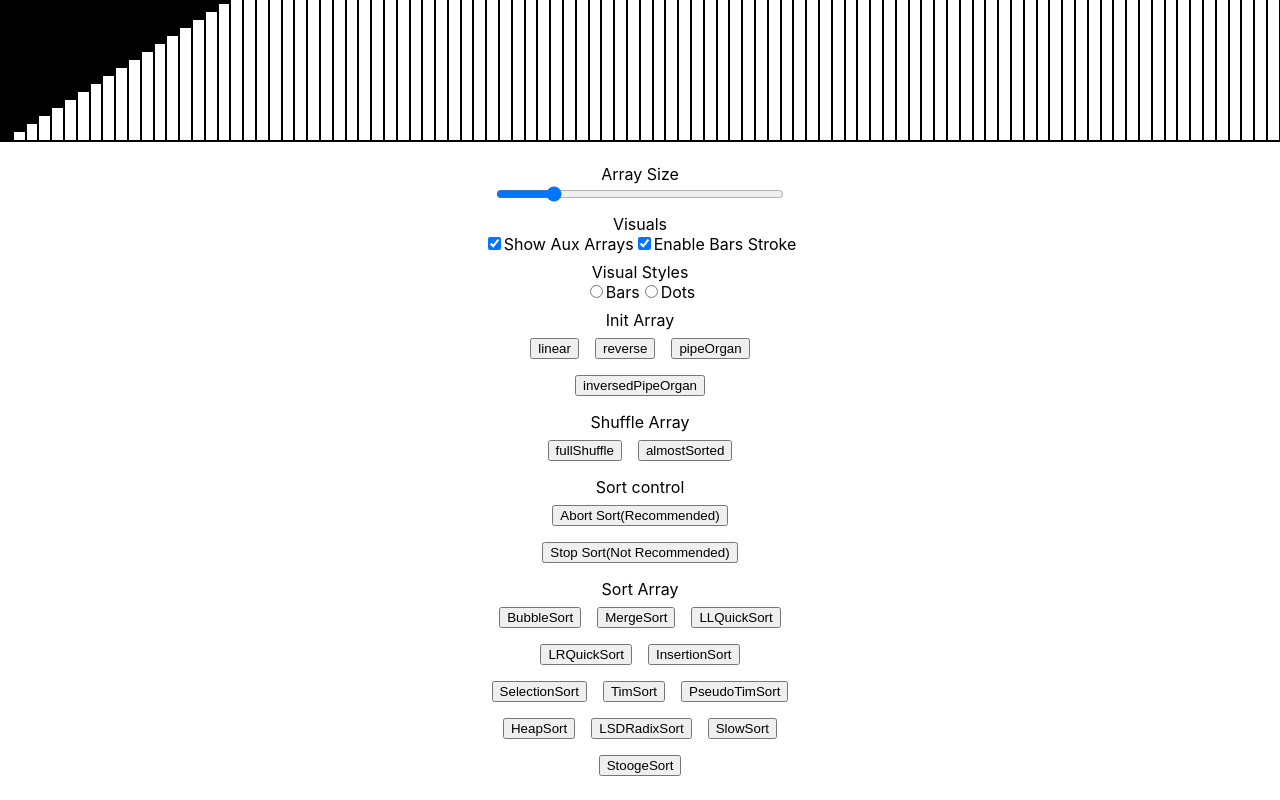
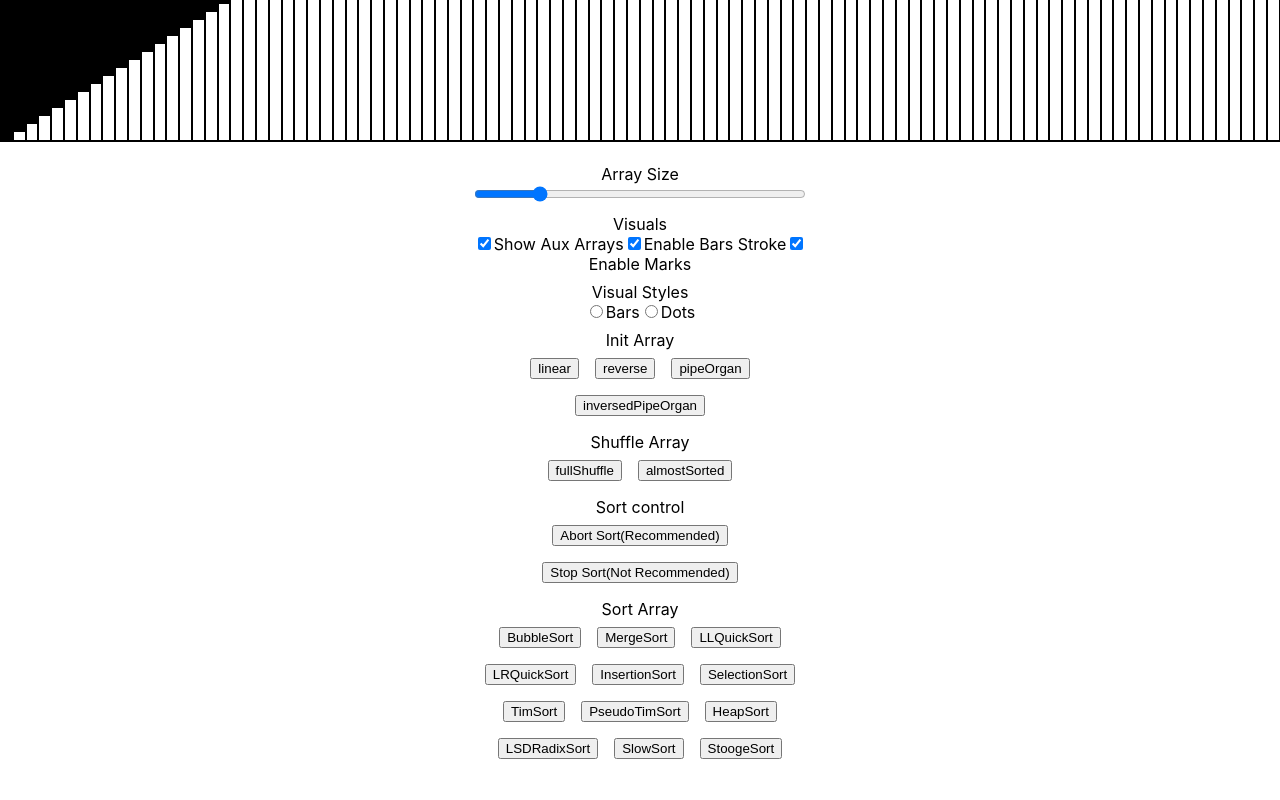
Before and after one commit to meetinger/array-visualizer, a React (Create React App) app: page / in a window 1280 px wide. Shown: the part 660-1460 px from the top of the page. Built offline with nearby package versions, Linux system fonts and the light colour scheme.

Commit message:
Add enable/disable Marks feature

```diff
--- a/src/components/ArrayAccess/Marks.js
+++ b/src/components/ArrayAccess/Marks.js
@@ -17,6 +17,9 @@ export class Marks{
     }
 
     mark(index, args, saveArr = true) {
+        if(!this.arrayVisualizer.getEnableMarks()){
+            return;
+        }
         let type = "Default"
         let color = colors["Default"]
         let tmpArr = this.arrayVisualizer.getMainArray()
@@ -99,6 +102,8 @@ export class Marks{
         this.Delays.push(setTimeout(this.unmarkMany.bind(this), this.Delays.incDelay("Unmark", this.Delays.getDelayInc() / 100), markIndexes, false, true))
     }
 
-
+    clearAllMarks(){
+        this.markUnmarkMany(Array.from(Array(this.arrayVisualizer.getArrLength()).keys()), false, true)
+    }
 
 }
--- a/src/components/ArrayVisualizer/ArrayVisualizer.js
+++ b/src/components/ArrayVisualizer/ArrayVisualizer.js
@@ -30,6 +30,8 @@ export class ArrayVisualizer extends React.Component {
     delayIncConst
     showAuxArrays
     enableBarsStroke
+    visualStyle
+    enableMarks
 
     Delays
     Sounds
@@ -37,7 +39,6 @@ export class ArrayVisualizer extends React.Component {
     Reads
     Writes
 
-    visualStyle
 
     constructor(props) {
         super(props);
@@ -60,6 +61,7 @@ export class ArrayVisualizer extends React.Component {
         this.Sorts = new Sorts(this);
         this.showAuxArrays = true
         this.enableBarsStroke = true
+        this.enableMarks = true
         this.visualStyle = {
             // style: "bars",
             style: "bars",
@@ -108,6 +110,17 @@ export class ArrayVisualizer extends React.Component {
     setVisualStyle(val){
         this.visualStyle.style = val;
         this.forceMainArrayUpdate()
+    }
+
+    setEnableMarks(val){
+        this.enableMarks = val;
+        if(!val){
+            this.Marks.clearAllMarks()
+        }
+    }
+
+    getEnableMarks(){
+        return this.enableMarks;
     }
 
     getArrayVisualizer() {
@@ -162,7 +175,7 @@ export class ArrayVisualizer extends React.Component {
     stopSort(){
         // this.resetDelay()
         this.Delays.resetDelays()
-        this.Marks.unmarkMany(Array.from(Array(this.getArrLength()).keys()), false, true)
+        this.Marks.clearAllMarks()
         this.setState({
                 auxArrays: []
             }
--- a/src/components/Controls/Controls.js
+++ b/src/components/Controls/Controls.js
@@ -107,6 +107,12 @@ export class Controls extends React.Component {
         this.arrayVisualizer.setEnableBarsStroke(element.checked)
     }
 
+    toggleEnableMarks(){
+        let element = document.getElementById("enableMarksCB")
+        console.log(element.checked)
+        this.arrayVisualizer.setEnableMarks(element.checked)
+    }
+
     toggleVisualStyle(val){
         this.arrayVisualizer.setVisualStyle(val)
     }
@@ -134,6 +140,10 @@ export class Controls extends React.Component {
                                 <input onChange={this.toggleBarsStroke.bind(this)} type="checkbox" id="enableStrokeCB"
                                        name="enableStrokeCB" defaultChecked={true}/>
                                 <label htmlFor="enableStrokeCB">Enable Bars Stroke</label>
+
+                                <input onChange={this.toggleEnableMarks.bind(this)} type="checkbox" id="enableMarksCB"
+                                       name="enableMarksCB" defaultChecked={true}/>
+                                <label htmlFor="enableMarksCB">Enable Marks</label>
                             </div>
                         </div>
                         <div>
--- a/src/components/Controls/Controls.module.scss
+++ b/src/components/Controls/Controls.module.scss
@@ -9,7 +9,7 @@
 
 #controls {
   padding: 1rem;
-  width: 20rem;
+  width: 23rem;
   //display: flex;
   //justify-content: center;
   margin: auto;
```
